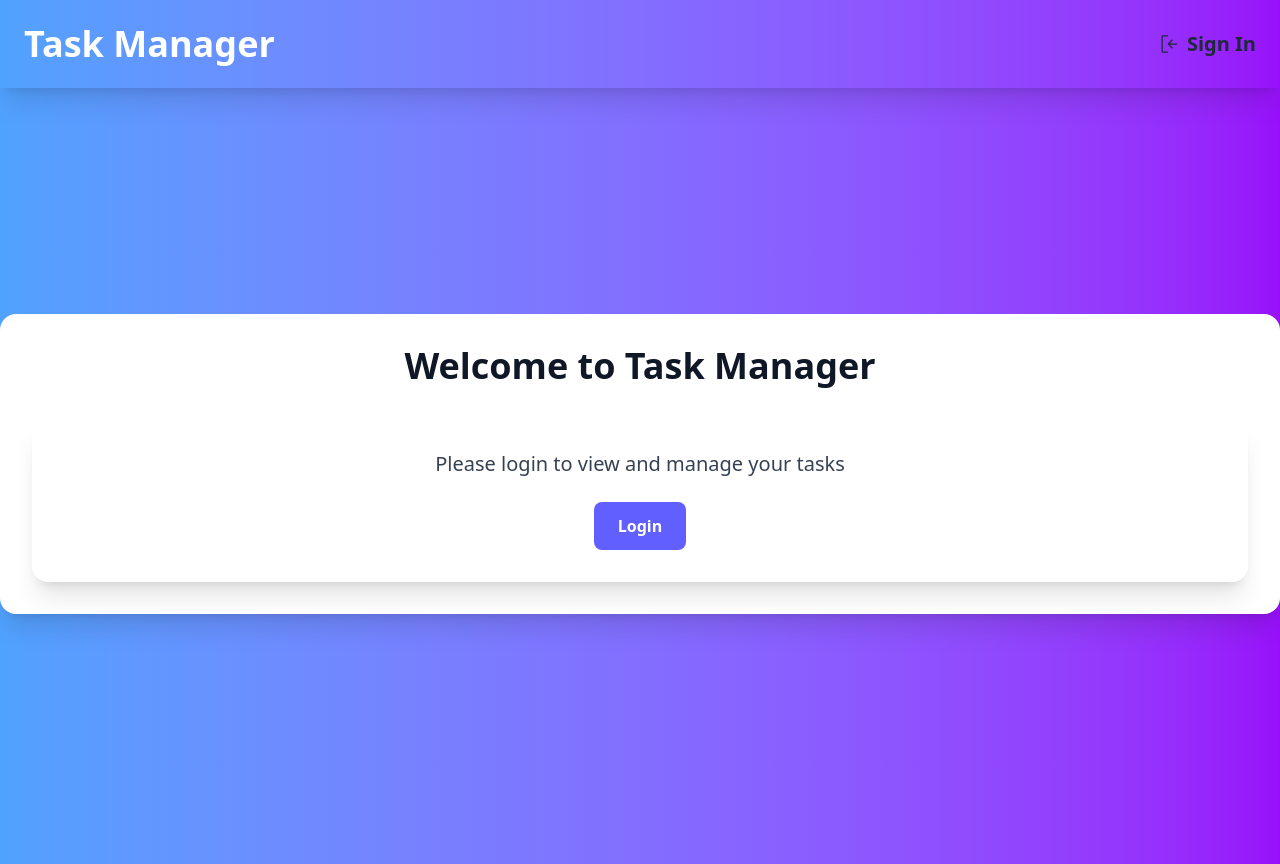
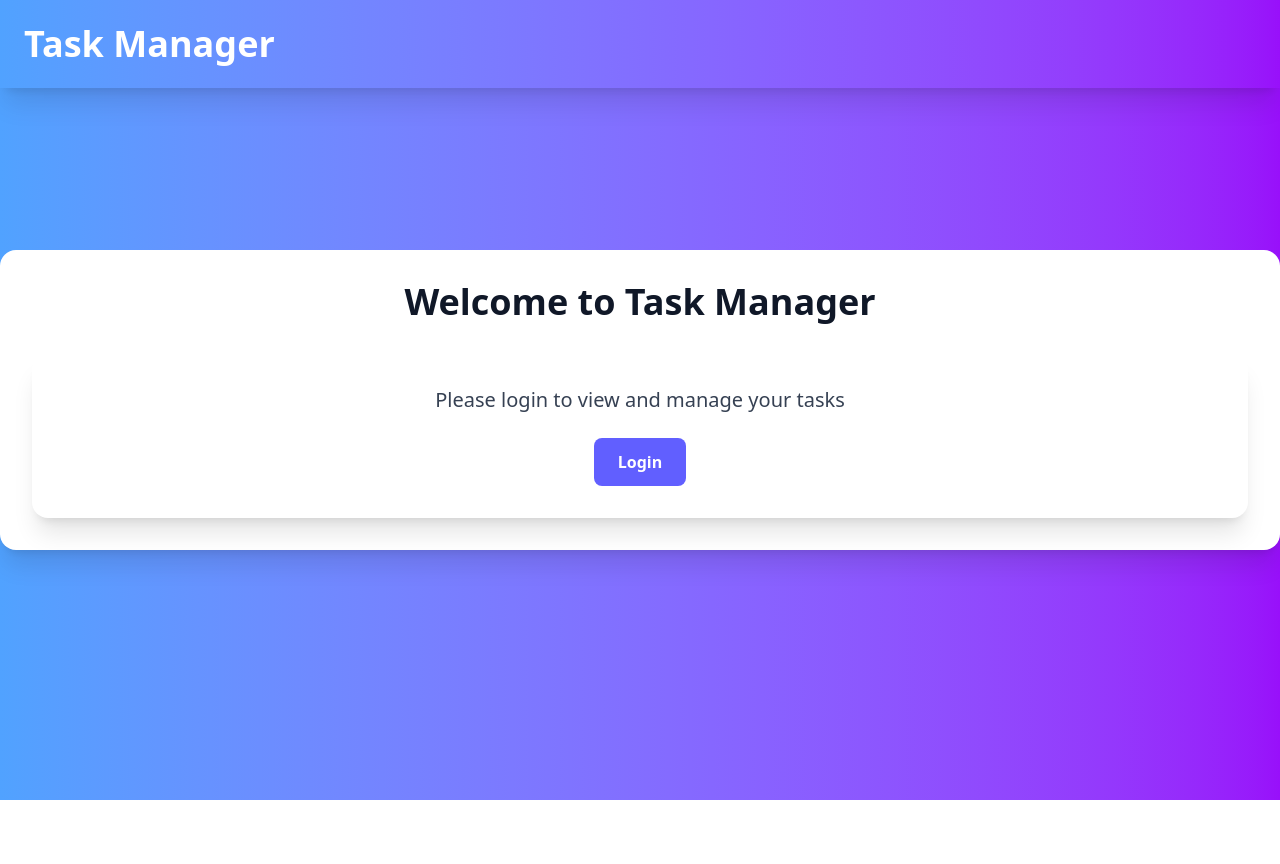
Before and after one commit to Bppatkar/p3-task-management-with-login, a React (Vite) app in the folder client/: page / in a window 1280 px wide. After the commit the page ends 800 px from the top, so only its background shows below. Built offline with nearby package versions, Linux system fonts and the light colour scheme.

Commit message:
managing navbar

```diff
--- a/client/src/App.jsx
+++ b/client/src/App.jsx
@@ -1,4 +1,4 @@
-import { Routes, Route, Outlet } from "react-router-dom";
+import { Routes, Route, Outlet, useLocation } from "react-router-dom";
 import Login from "./components/Login";
 import Register from "./components/Register.jsx";
 import Navbar from "./components/Navbar.jsx";
@@ -8,6 +8,8 @@ import { useState } from "react";
 
 function App() {
   const [isLoggedIn, setIsLoggedIn] = useState(false);
+  const location = useLocation();
+  const hideAuthButtons = ["/login", "/register"].includes(location.pathname);
 
   const handleLogin = () => {
     setIsLoggedIn(true);
@@ -18,34 +20,19 @@ function App() {
   };
 
   return (
-    <Routes>
-      {/* Routes with navbar */}
-      <Route
-        path="/"
-        element={
-          <LayoutWithNavbar
+    <div className="min-h-screen flex flex-col">
+      <Navbar
         isLoggedIn={isLoggedIn}
         onLogout={handleLogout}
+        hideAuthButtons={hideAuthButtons}
       />
-        }
-      >
-        <Route index element={<Home isLoggedIn={isLoggedIn} />} />
+      <main className="flex-grow ">
+        <Routes>
+          <Route path="/" element={<Home isLoggedIn={isLoggedIn} />} />
           <Route path="/add-task" element={<AddTask />} />
-      </Route>
-
-      {/* Routes without navbar */}
           <Route path="/login" element={<Login onLogin={handleLogin} />} />
           <Route path="/register" element={<Register />} />
         </Routes>
-  );
-}
-
-function LayoutWithNavbar({ isLoggedIn, onLogout }) {
-  return (
-    <div className="min-h-screen flex flex-col">
-      <Navbar isLoggedIn={isLoggedIn} onLogout={onLogout} />
-      <main className="flex-grow pt-16">
-        <Outlet />
       </main>
     </div>
   );
--- a/client/src/components/Login.jsx
+++ b/client/src/components/Login.jsx
@@ -11,6 +11,7 @@ const Login = ({ onLogin }) => {
     navigate("/");
   };
   return (
+
     <div className="flex justify-center items-center min-h-screen bg-gradient-to-r from-blue-400 to-purple-600">
       <div className="bg-white bg-opacity-80 rounded-2xl shadow-xl p-8 max-w-md w-full backdrop-blur-lg">
         <h1 className="text-4xl font-extrabold mb-6 text-gray-900 text-center">
--- a/client/src/components/Navbar.jsx
+++ b/client/src/components/Navbar.jsx
@@ -1,7 +1,7 @@
 import { Link, useNavigate } from "react-router-dom";
 import { GoSignOut, GoSignIn } from "react-icons/go";
 
-const Navbar = ({ isLoggedIn, onLogout }) => {
+const Navbar = ({ isLoggedIn, onLogout, hideAuthButtons }) => {
   const navigate = useNavigate();
 
   const handleSignOut = () => {
@@ -10,13 +10,13 @@ const Navbar = ({ isLoggedIn, onLogout }) => {
   };
 
   return (
-     <nav className="fixed top-0 left-0 right-0 flex items-center justify-between bg-gradient-to-r from-blue-400 to-purple-600 p-6 shadow-xl z-50">
+    <nav className="fixed top-0 left-0 right-0 flex items-center justify-between bg-gradient-to-r from-blue-400 to-purple-600 p-6 shadow-xl z-50">
       <h1 className="text-4xl font-extrabold text-white">
         <Link to={"/"}>Task Manager</Link>
       </h1>
-
+      {/* <Link to={"/add-task"}>add task</Link> */}
       <div className="flex items-center space-x-6">
-        {isLoggedIn ? (
+        {!hideAuthButtons && isLoggedIn && (
           <>
             <Link
               to="/add-task"
@@ -32,14 +32,6 @@ const Navbar = ({ isLoggedIn, onLogout }) => {
               Sign Out
             </button>
           </>
-        ) : (
-          <Link
-            to="/login"
-            className="text-gray-800 text-xl font-semibold hover:text-indigo-600 transition duration-300 flex items-center"
-          >
-            <GoSignIn className="mr-2" />
-            Sign In
-          </Link>
         )}
       </div>
     </nav>
```
Lines whose indentation alone changed are shown as unchanged.
